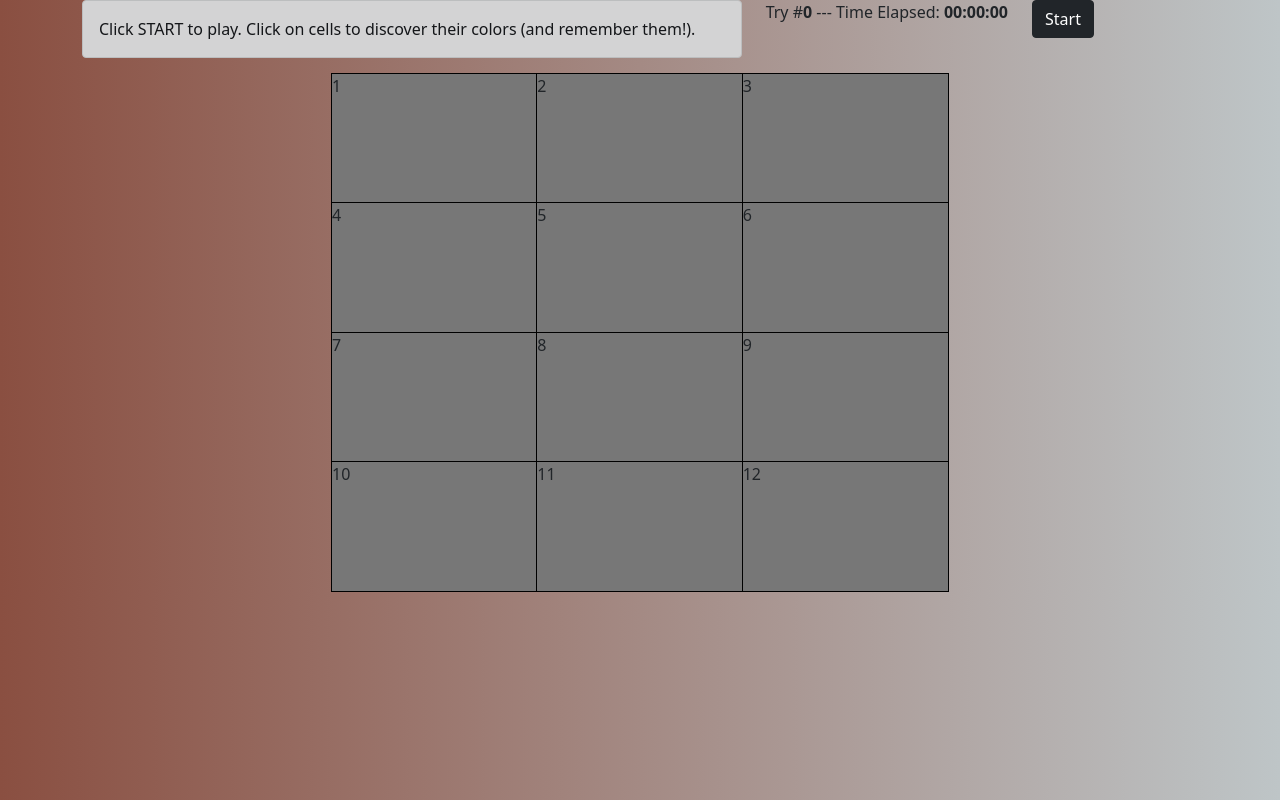
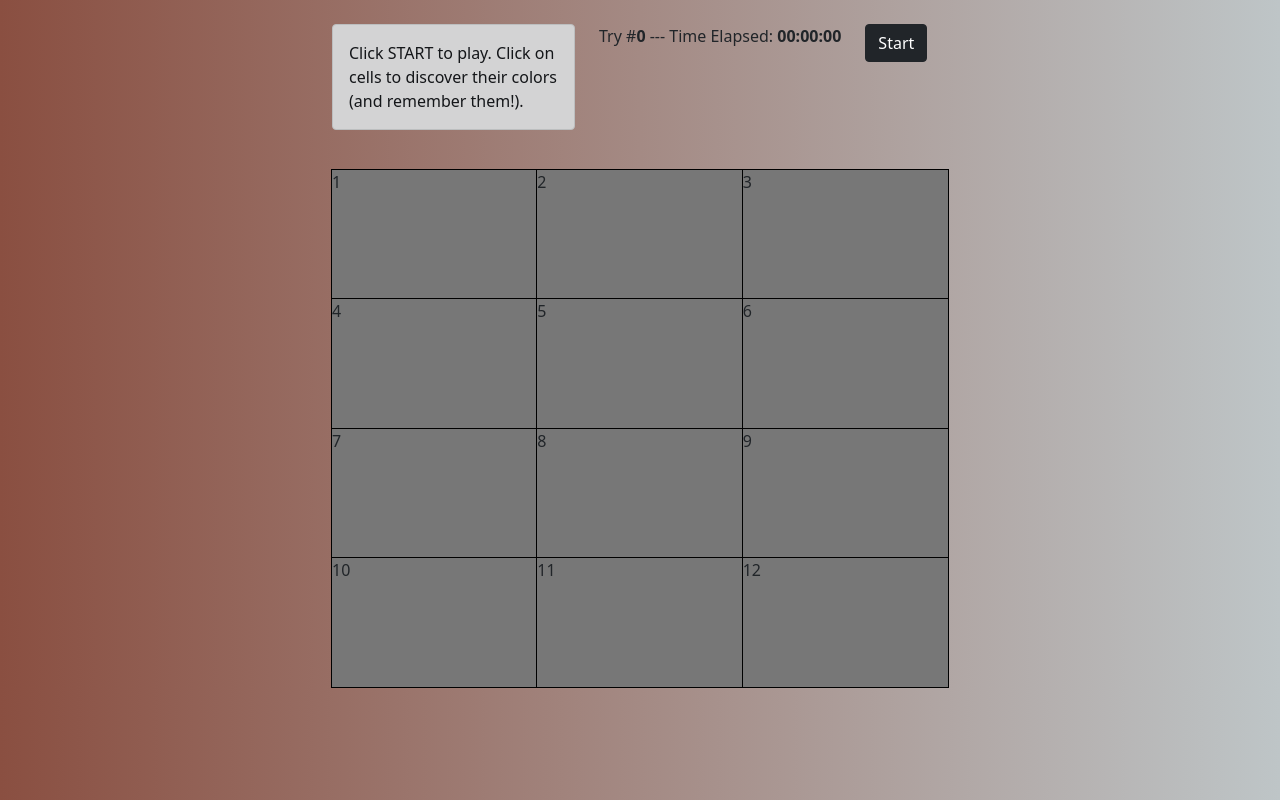
Before and after one commit to ekrzak/memotest, a website: page index.html in a window 1280 px wide. Drawn offline with nearby package versions, Linux system fonts and the light colour scheme.

```diff
--- a/css/main.css
+++ b/css/main.css
@@ -1,6 +1,11 @@
 body {
     background: rgb(4,4,4);
     background: linear-gradient(90deg, rgba(4,4,4,0.9640231092436975) 0%, rgba(138,79,65,1) 0%, rgba(190,197,199,1) 100%, rgba(182,182,182,1) 100%);
+}
+
+#menu {
+    width: 50%;
+    margin: 1.5rem auto;
 }
 
 #board {
--- a/index.html
+++ b/index.html
@@ -10,7 +10,7 @@
     <title>Memotest</title>
 </head>
 <body>
-    <div class="container-sm">
+    <div class="container-sm" id="menu">
         <div class="row">
             <div class="col">
                 <div id="instructions" class="alert alert-dark" role="alert">
--- a/js/index.js
+++ b/js/index.js
@@ -60,7 +60,7 @@
     }
     if (rightGuesses === COMBINATIONS) {
         stopChronometer();
-        document.querySelector('#instructions').innerText = 'Congratulations! You won the game! Press F5 to start again.';
+        document.querySelector('#instructions').innerText = 'Congratulations! 🎉🎊 You won the game! Press F5 to start again.';
     }
 }
 
```
